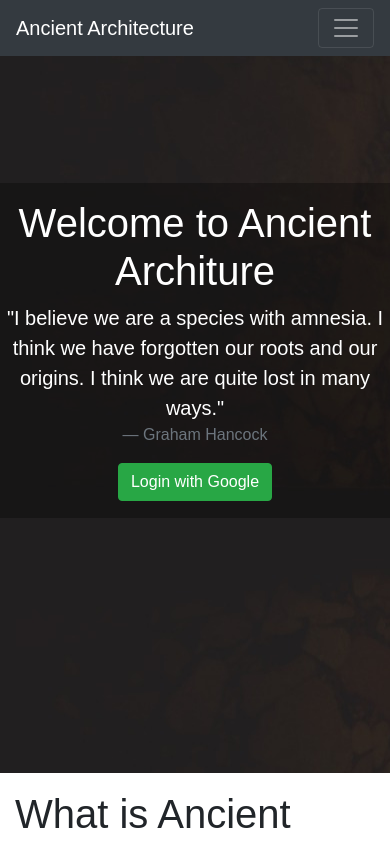
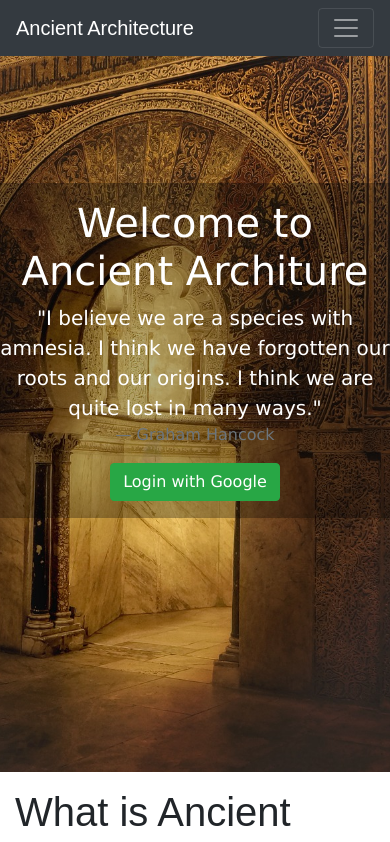
Before and after one commit to BobbyGifford/ancient-architecture, a React (Create React App) app in the folder client/: page / in a window 390 px wide. Shown: the top 842 px of the page. Built offline with nearby package versions, Linux system fonts and the light colour scheme; no server answers.

Commit message:
Fixed home page and overall mobile layout.

```diff
--- a/client/src/components/home/Home.css
+++ b/client/src/components/home/Home.css
@@ -10,3 +10,27 @@
   margin-top: 2vh;
   height: 70vh;
 }
+
+.style-container{
+  background: url(../../images/moorish.jpg) no-repeat center center fixed;
+  -webkit-background-size: cover;
+	-moz-background-size: cover;
+	-o-background-size: cover;
+  background-size: cover;
+  padding-bottom: 15vh;
+	font-family: Verdana, Geneva, sans-serif;
+}
+
+.style-body{
+  padding: 15vh 0 15vh 0;
+  width: 100%;
+}
+
+.style-content{
+  background-color: rgb(0, 0, 0, .3);
+  height: 100%;
+  width: 100%;
+  color: white;
+  padding-top: 2vh;
+  padding-bottom: 2vh;
+}
--- a/client/src/components/home/Home.js
+++ b/client/src/components/home/Home.js
@@ -1,6 +1,5 @@
 import React, { Component } from 'react';
 import { connect } from 'react-redux';
-import mainImage from '../../images/moorish.jpg';
 import { Link } from 'react-router-dom';
 
 import AboutArea from './AboutArea';
@@ -9,33 +8,13 @@ import './Home.css';
 
 class Home extends Component {
   render() {
-    const style = {
-      styleContainer: {
-        height: '85vh',
-        width: '100%',
-        backgroundImage: `url(${mainImage})`,
-        backgroundPositionY: '-20vh',
-      },
-      styleBody: {
-        padding: '15vh 0 15vh 0',
-        width: '100%',
-      },
-      styleContent: {
-        backgroundColor: 'rgb(0, 0, 0, .3',
-        height: '100%',
-        width: '100%',
-        color: 'white',
-        paddingTop: '2vh',
-        paddingBottom: '2vh',
-      },
-    };
     console.log('Auth:', this.props.auth);
     console.log('Profile:', this.props.profile);
     return !this.props.auth ? (
       <div>
-        <div style={style.styleContainer}>
-          <div style={style.styleBody}>
-            <div style={style.styleContent}>
+        <div className="style-container">
+          <div className="style-body">
+            <div className="style-content">
               <div className="text-center">
                 <h1>Welcome to Ancient Architure</h1>
                 <blockquote className="blockquote text-center">
@@ -57,9 +36,9 @@ class Home extends Component {
       </div>
     ) : (
       <div>
-        <div style={style.styleContainer}>
-          <div style={style.styleBody}>
-            <div style={style.styleContent}>
+        <div className="style-container">
+          <div className="style-body">
+            <div className="style-content">
               <div className="text-center">
                 <h1>Welcome to Ancient Architure</h1>
                 <Link to="/profile" className="btn btn-info">
--- a/client/src/components/profile/OthersProfile.js
+++ b/client/src/components/profile/OthersProfile.js
@@ -3,29 +3,32 @@ import axios from 'axios';
 import { Link } from 'react-router-dom';
 
 class OthersProfile extends Component {
-  async componentDidMount() {
-    const profileRes = await axios.get(
-      '/api/profile/user/' + this.props.match.params.id
-    );
-    const postsRes = await axios.get(
-      '/api/posts/byuser/' + this.props.match.params.id
-    );
-    console.log(postsRes.data);
-    console.log(profileRes.data);
-    this.setState({ otherProfile: profileRes.data });
-    this.setState({ otherPosts: postsRes.data });
+  constructor() {
+    super();
+
+    this.state = {
+      otherProfile: null,
+      otherPosts: null,
+    };
   }
+
+  componentDidMount() {
+    axios.get('/api/profile/user/' + this.props.match.params.id).then(res => {
+      this.setState({ otherProfile: res.data });
+    });
+
+    axios.get('/api/posts/byuser/' + this.props.match.params.id).then(res => {
+      this.setState({ otherPosts: res.data });
+    });
+  }
+
   rednerPosts() {
-    if (
-      this.state === null ||
-      this.state.otherPosts === null ||
-      this.state.otherPosts === undefined
-    ) {
+    if (this.state.otherPosts === null || this.state.otherPosts === undefined) {
       return <h1 className="text-center">Loading</h1>;
     } else {
       return this.state.otherPosts.map(post => {
         return (
-          <div key={post._id} className="col-4 offset-md-4">
+          <div key={post._id} className="col-12">
             <div className="card bg-light">
               <h5 className="card-header text-center">{post.title}</h5>
               <div className="card-body">
@@ -48,7 +51,7 @@ class OthersProfile extends Component {
   }
 
   renderContent() {
-    if (this.state === null || this.state === undefined) {
+    if (this.state.otherPosts === null || this.state.otherProfile === null) {
       return <h1 className="text-center">Loading</h1>;
     } else {
       return (
```
